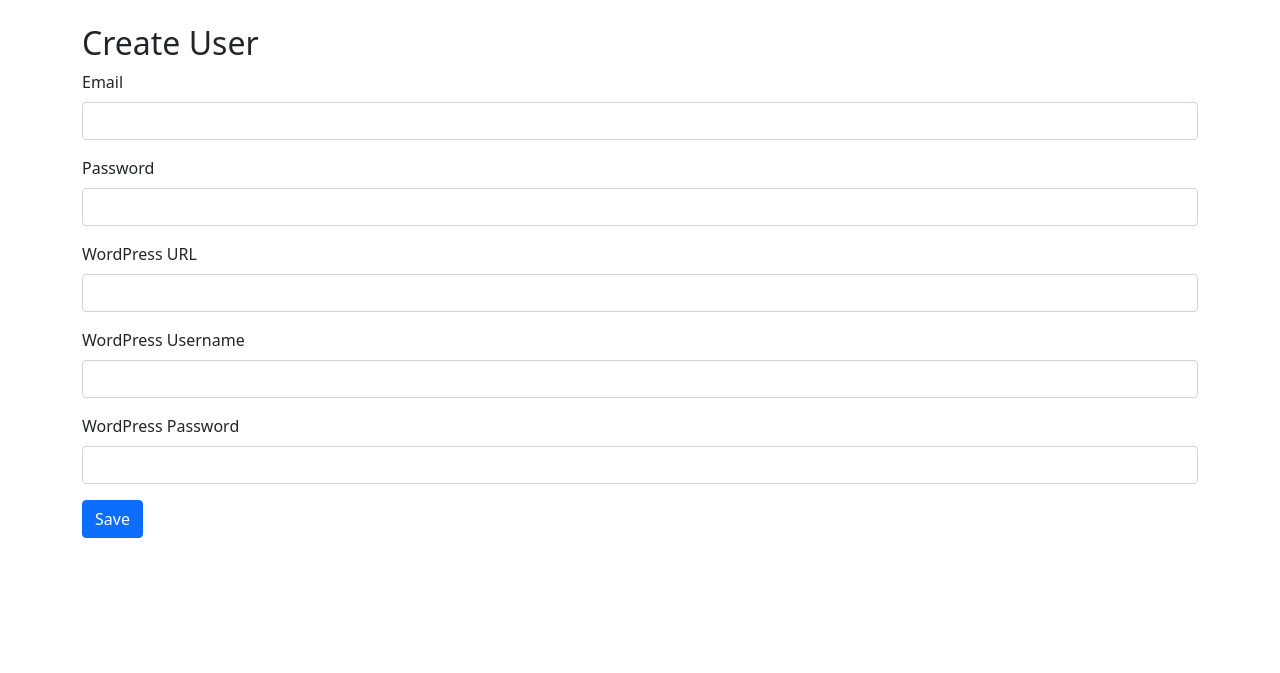
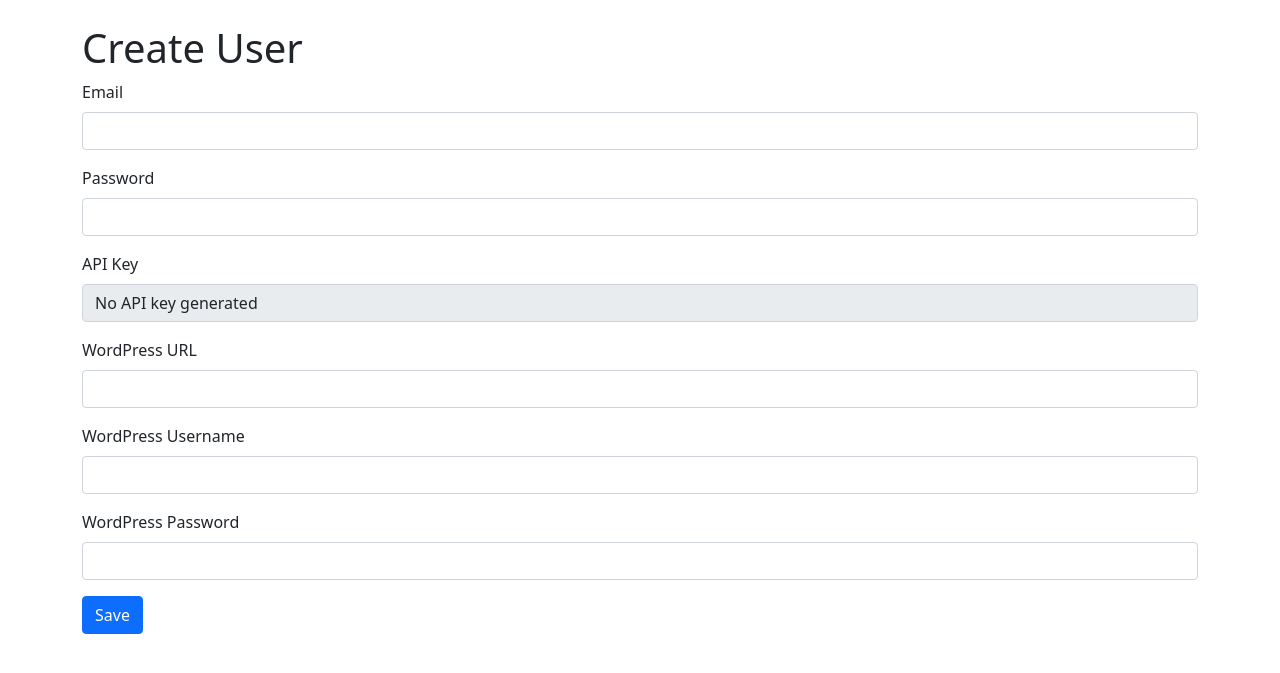
Before and after one commit to chrisgscott/email-sequence-generator-api, a Python web app: template app/templates/user_form.html in a window 1280 px wide. Shown: the part 56-729 px from the top of the page. Run offline with Jinja, Linux system fonts and the light colour scheme; the template is opened without the code that fills it, so the values that code supplies are empty.

Commit message:
Display database data in edit user form

```diff
--- a/app/templates/user_form.html
+++ b/app/templates/user_form.html
@@ -1,7 +1,7 @@
 {% extends "base.html" %}
 
 {% block content %}
-<h2>{% if user %}Edit User{% else %}Create User{% endif %}</h2>
+<h1>{% if user %}Edit{% else %}Create{% endif %} User</h1>
 <form method="post">
     <div class="mb-3">
         <label for="email" class="form-label">Email</label>
@@ -13,17 +13,21 @@
         {% if user %}<small class="form-text text-muted">Leave blank to keep current password</small>{% endif %}
     </div>
     <div class="mb-3">
+        <label for="api_key" class="form-label">API Key</label>
+        <input type="text" class="form-control" id="api_key" value="{{ api_key.key if api_key else 'No API key generated' }}" readonly>
+    </div>
+    <div class="mb-3">
         <label for="wordpress_url" class="form-label">WordPress URL</label>
-        <input type="url" class="form-control" id="wordpress_url" name="wordpress_url" value="{{ user.api_key.wordpress_url if user and user.api_key else '' }}" required>
+        <input type="url" class="form-control" id="wordpress_url" name="wordpress_url" value="{{ api_key.wordpress_url if api_key else '' }}">
     </div>
     <div class="mb-3">
         <label for="wordpress_username" class="form-label">WordPress Username</label>
-        <input type="text" class="form-control" id="wordpress_username" name="wordpress_username" value="{{ user.api_key.wordpress_username if user and user.api_key else '' }}" required>
+        <input type="text" class="form-control" id="wordpress_username" name="wordpress_username" value="{{ api_key.wordpress_username if api_key else '' }}">
     </div>
     <div class="mb-3">
         <label for="wordpress_password" class="form-label">WordPress Password</label>
-        <input type="password" class="form-control" id="wordpress_password" name="wordpress_password" {% if not user %}required{% endif %}>
-        {% if user %}<small class="form-text text-muted">Leave blank to keep current password</small>{% endif %}
+        <input type="password" class="form-control" id="wordpress_password" name="wordpress_password">
+        {% if api_key %}<small class="form-text text-muted">Leave blank to keep current password</small>{% endif %}
     </div>
     <button type="submit" class="btn btn-primary">Save</button>
 </form>
```
Also changed, not shown: app/api/admin/admin.py (+11 -8 lines).
